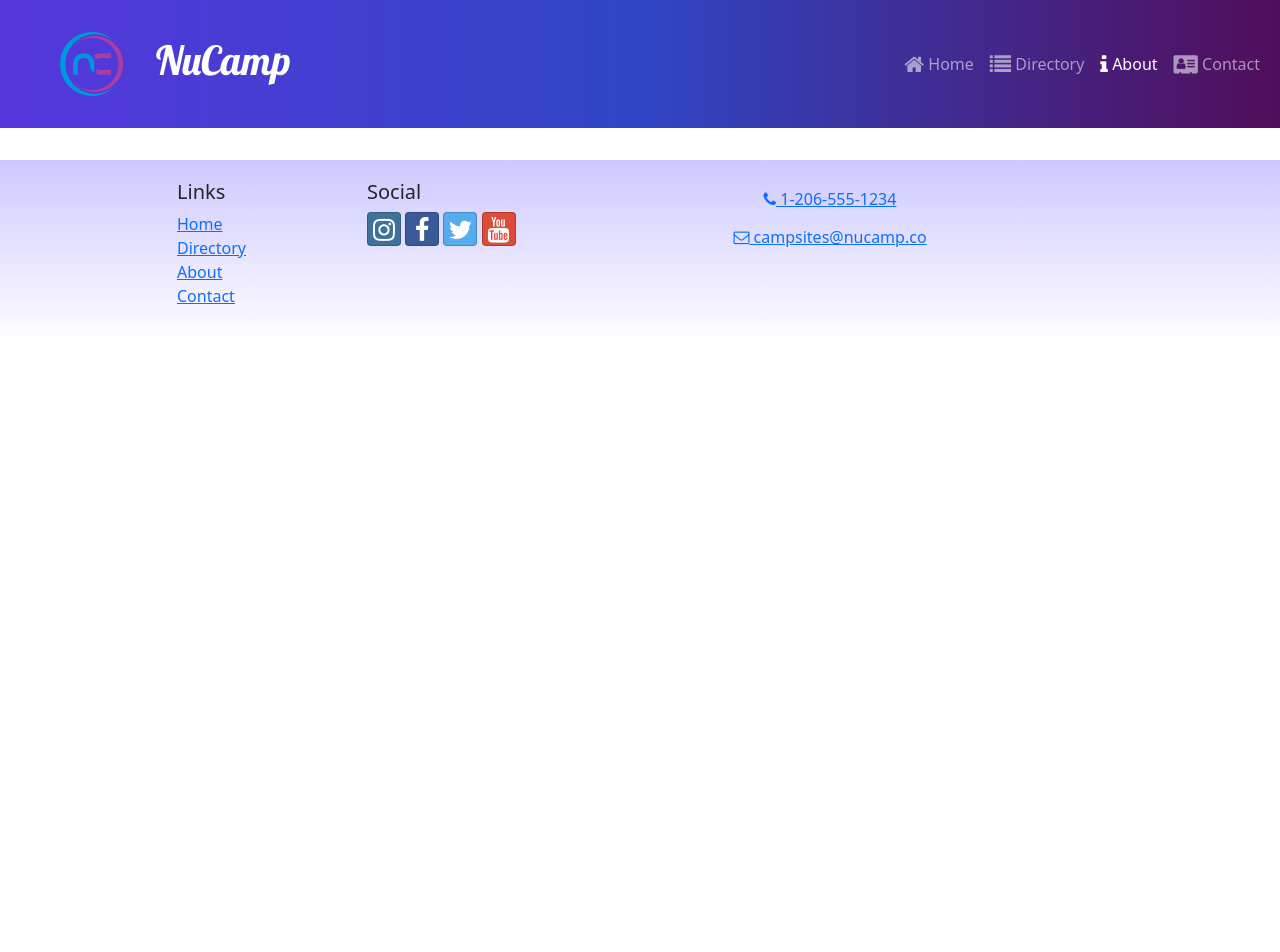
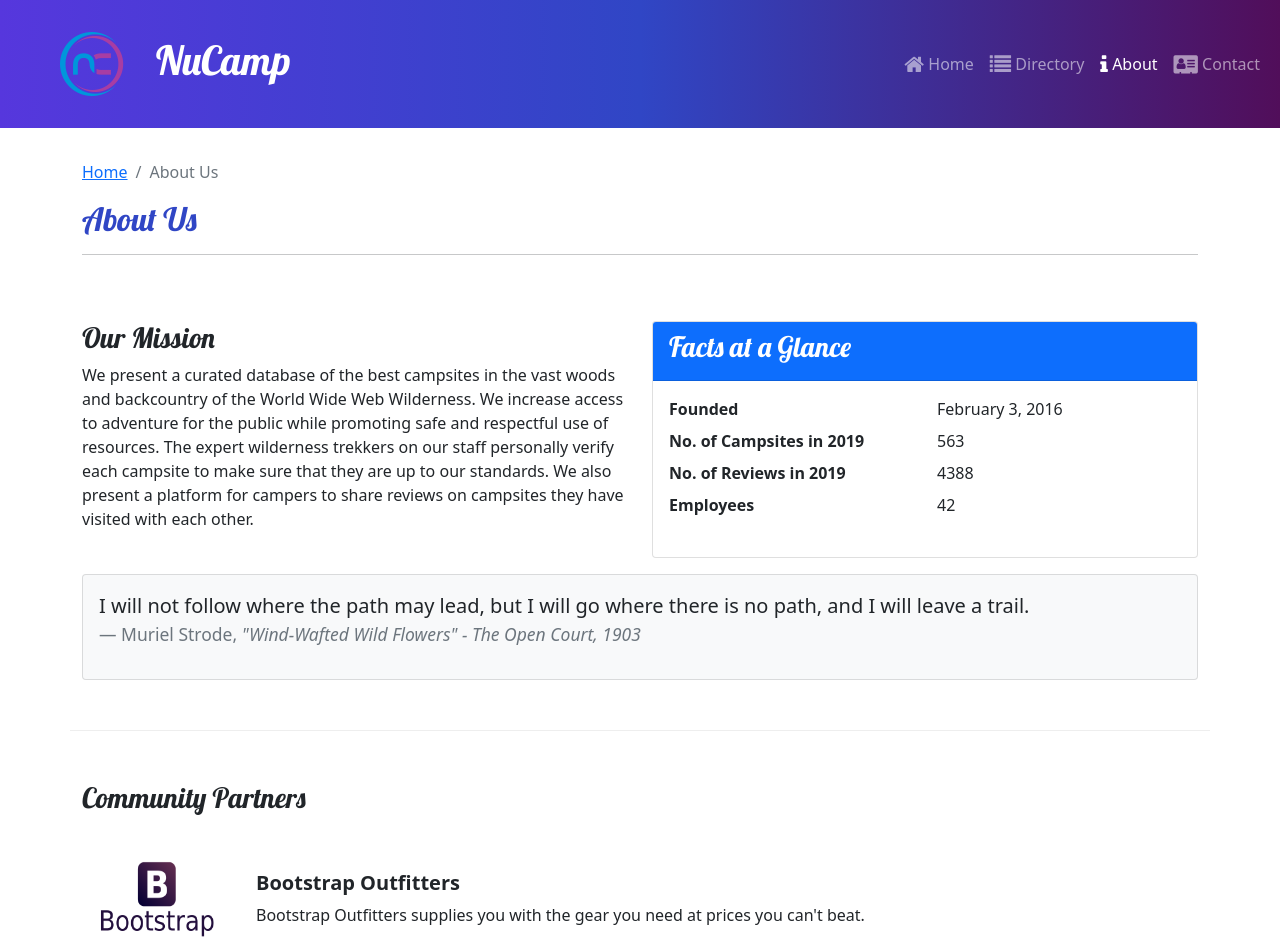
Before and after one commit to Jr-rojas/Ncampsite-React, a React (Create React App) app: page /About in a window 1280 px wide. Shown: the top 952 px of the page. Before the commit the page ends 800 px from the top, so only its background shows below. Built offline with nearby package versions, Linux system fonts and the light colour scheme.

Commit message:
Workshop 2

```diff
--- a/src/App.js
+++ b/src/App.js
@@ -6,6 +6,7 @@
 import Footer from './components/Footer';
 import CampsitesDirectoryPage from './pages/CampsitesDirectoryPage';
 import CampsiteDetailPage from './pages/CampsiteDetailPage';
+import AboutPage from './pages/AboutPage';
 
 
 function App() {
@@ -20,6 +21,7 @@
             path='directory/:campsiteId'
             element={<CampsiteDetailPage/>}
         />
+        <Route path='About'element={<AboutPage/>}/>
       </Routes>
       <Footer />
     </div>
--- a/src/features/display/DisplayList.js
+++ b/src/features/display/DisplayList.js
@@ -2,9 +2,10 @@
 import DisplayCard from './DisplayCard';
 import { selectFeaturedCampsite } from '../campsites/campsitesSlice';
 import { selectFeaturedPromotion } from '../promotions/promotionsSlice';
+import { selectFeaturedPartners } from '../partners/partnersSlice';
 
 const DisplayList = () => {
-    const items = [selectFeaturedCampsite(), selectFeaturedPromotion()];
+    const items = [selectFeaturedCampsite(), selectFeaturedPromotion(), selectFeaturedPartners()];
 
         return (
             <Row>
--- /dev/null
+++ b/src/features/partners/Partner.js
@@ -0,0 +1,18 @@
+const Partners = ({ partner }) => {
+    const {name} = partner
+    if (partner) {
+        const {image, name, description} = partner
+        return (
+            <>
+                <img src={image} alt={name} style={{ width: '150px'}}/>
+                <div className='m-4'>
+                    <h5 className='fw-bold'>{name}</h5>
+                    {description}
+                </div>
+            </>
+        )
+    }; return null;
+};
+
+
+export default Partners;
--- /dev/null
+++ b/src/features/partners/PartnersList.js
@@ -0,0 +1,21 @@
+import { Col } from 'reactstrap';
+import Partner from './Partner';
+import { selectAllPartners } from './partnersSlice';
+
+const PartnersList = () => {
+    const partners = selectAllPartners();
+
+    return (
+        <Col className='mt-4'>
+            {partners.map((partner) => {
+                return (
+                    <div className='d-flex md-5' key={partner.id}>
+                        <Partner partner={partner} />
+                    </div>
+                )
+            })};
+        </Col>
+    );
+};
+
+export default PartnersList;
--- /dev/null
+++ b/src/features/partners/partnersSlice.js
@@ -0,0 +1,9 @@
+import { PARTNERS } from '../../app/shared/PARTNERS';
+
+export const selectAllPartners = () => {
+    return PARTNERS
+};
+
+export const selectFeaturedPartners = () => {
+    return PARTNERS.find((promotion) => promotion.featured)
+};
--- /dev/null
+++ b/src/pages/AboutPage.js
@@ -0,0 +1,71 @@
+import {Col, Row, Container, Card, CardBody, CardHeader} from 'reactstrap';
+import SubHeader from '../components/SubHeader';
+import PartnersList from '../features/partners/PartnersList';
+
+const AboutPage = () => {
+    return (
+        <Container>
+            <SubHeader current='About Us'/>
+            <Row className='row-content'>
+                <Col sm='6'>
+                    <h3>Our Mission</h3>
+                    <p>
+                        We present a curated database of the best campsites in the
+                        vast woods and backcountry of the World Wide Web Wilderness.
+                        We increase access to adventure for the public while
+                        promoting safe and respectful use of resources. The expert
+                        wilderness trekkers on our staff personally verify each
+                        campsite to make sure that they are up to our standards. We
+                        also present a platform for campers to share reviews on
+                        campsites they have visited with each other.
+                    </p>
+                </Col>
+                <Col sm='6'>
+                    <Card>
+                        <CardHeader className='bg-primary text-white'>
+                            <h3>Facts at a Glance</h3>
+                        </CardHeader>
+                        <CardBody>
+                            <dl className='row'>
+                                <dt className='col-6'>Founded</dt>
+                                <dd className='col-6'>February 3, 2016</dd>
+                                <dt className='col-6'>No. of Campsites in 2019</dt>
+                                <dd className='col-6'>563</dd>
+                                <dt className='col-6'>No. of Reviews in 2019</dt>
+                                <dd className='col-6'>4388</dd>
+                                <dt className='col-6'>Employees</dt>
+                                <dd className='col-6'>42</dd>
+                            </dl>
+                        </CardBody>
+                    </Card>
+                </Col>
+                <Col>
+                    <Card className='bg-light mt-3'>
+                        <CardBody element='blockquote' className='blockquote'>
+                            <p>
+                                I will not follow where the path may lead, but I
+                                will go where there is no path, and I will leave
+                                a trail.
+                            </p>
+                            <footer className='blockquote-footer'>
+                                Muriel Strode,{' '}
+                                <cite title='Source Title'>
+                                    "Wind-Wafted Wild Flowers" - The Open Court,
+                                    1903
+                                </cite>
+                            </footer>
+                        </CardBody>
+                    </Card>
+                </Col>
+            </Row>
+            <Row className='row-content'>
+                <Col xs='12'>
+                    <h3>Community Partners</h3>
+                </Col>
+                <PartnersList/>
+            </Row>
+        </Container>
+    )
+};
+
+export default AboutPage;
```
